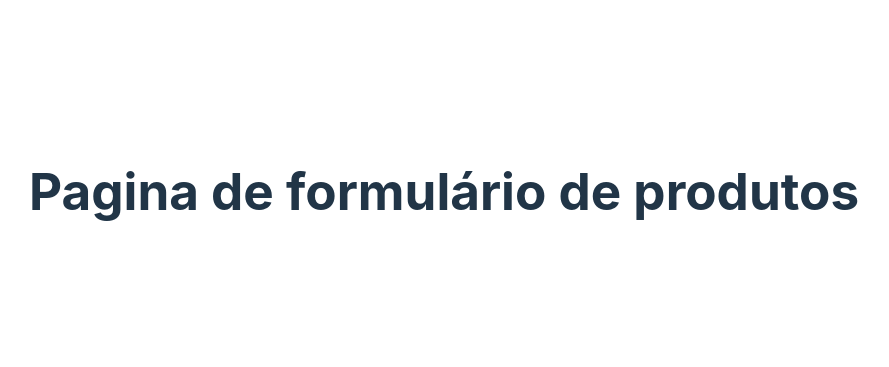
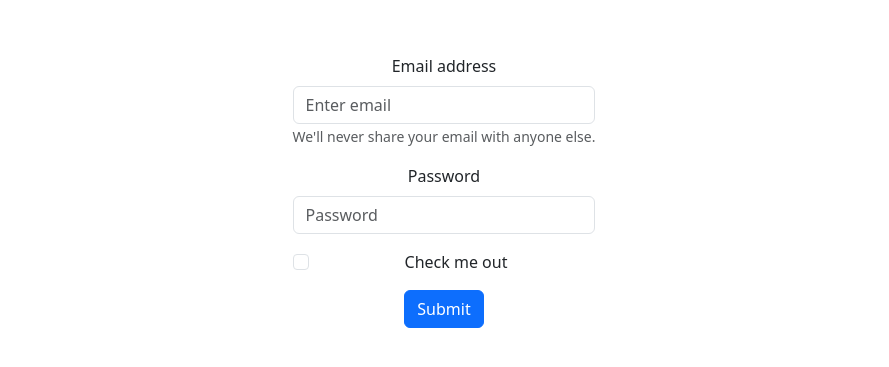
Before and after one commit to qmclouca/SENAC_REACT_FRONT, a React (Vite) app in the folder LanchesSenac/: page /paginaFormProduto in a window 1280 px wide. Shown: the part 209-576 px from the top of the page, without its empty margins (196-1085 px from the left). Built offline with nearby package versions, Linux system fonts and the light colour scheme.

Commit message:
REFACT: uncommented boostrap dependencies

```diff
--- a/LanchesSenac/src/App.tsx
+++ b/LanchesSenac/src/App.tsx
@@ -4,8 +4,8 @@ import PaginaInicial from "./Pages/PaginaInicial/PaginaInicial";
 import Autor from "./Pages/Autor/Autor";
 import Cardapio from "./Pages/Cardapio/Cardapio";
 // import FormProduto from "./components/FormProduto/FormProduto";
-// import "bootstrap/dist/css/bootstrap.min.css";
-// import "bootstrap/dist/js/bootstrap.bundle.min";
+import "bootstrap/dist/css/bootstrap.min.css";
+import "bootstrap/dist/js/bootstrap.bundle.min";
 import PaginaFormProduto from "./Pages/PaginaFormProduto/PaginaFormProduto";
 
 
--- a/LanchesSenac/src/Pages/PaginaFormProduto/PaginaFormProduto.tsx
+++ b/LanchesSenac/src/Pages/PaginaFormProduto/PaginaFormProduto.tsx
@@ -1,7 +1,9 @@
+import FormProduto from "../../components/FormProduto/FormProduto";
+
 const PaginaFormProduto = () => {
     return(
             <div>
-                <h1>Pagina de formulário de produtos</h1>
+                <FormProduto/>
             </div>
     );
 }
```
